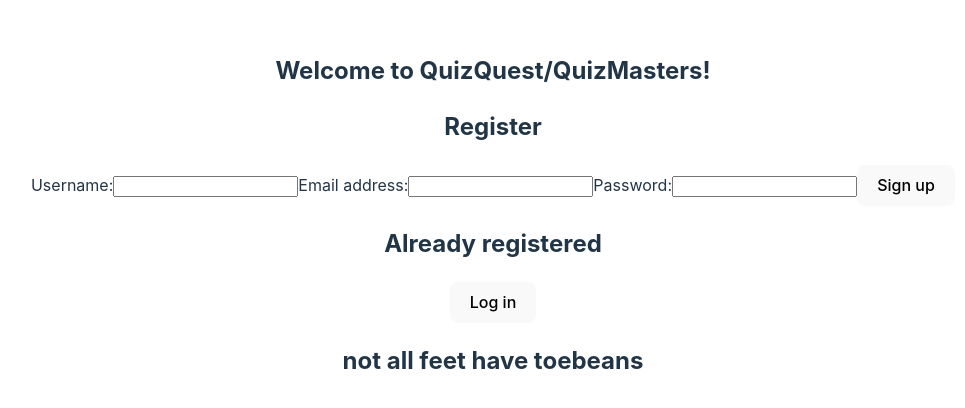
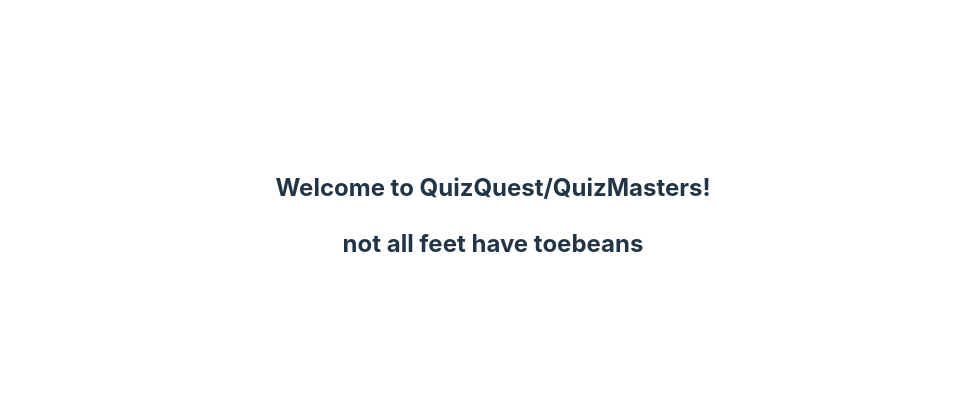
Before and after one commit to CodecoolGlobal/freestyle-mern-project-react-kveszti, a React (Vite) app in the folder client/: page / in a window 1280 px wide. Shown: the part 184-592 px from the top of the page, without its empty margins (147-1112 px from the left). Built offline with nearby package versions, Linux system fonts and the light colour scheme.

Commit message:
refactoring

```diff
--- a/client/src/App.jsx
+++ b/client/src/App.jsx
@@ -1,9 +1,11 @@
 import { useState, useEffect, createContext } from 'react';
 import "./App.css";
 import { BrowserRouter, Routes, Route } from 'react-router-dom';
-import Register from './Components/Registration/Registration';
+import Register from './Components/Register/Register.jsx';
 import Login from './Components/Login/Login';
 import UserSite from './Components/UserSite/UserSite';
+
+import { Layout } from './Pages/Layout/Layout.jsx'
 
 export const ValidUserContext = createContext(false);
 
@@ -43,15 +45,14 @@ function App() {
 
   return (
     <ValidUserContext.Provider value={{ validUser, setValidUser }}>
-      {!validUser ?
-        <div className="signUpContainer">
-          {!login ? <Register handleSubmit={handleSubmit} userName={userName} setUserName={setUserName} email={email} setEmail={setEmail} password={password} setPassword={setPassword} /> : <Login userLogin={userLogin} email={email} setEmail={setEmail} password={password} setPassword={setPassword} />}
-          <div className="logInChoice">
-            <h2>{signUpSignIn}</h2>
-            <button onClick={handleLogIn}>{loginBtn}</button>
-          </div>
-        </div> :
-        <UserSite />}
+      <BrowserRouter>
+        <Routes>
+          <Route path='/' element={<Layout />}>
+            <Route path='/register' element={<Register />}></Route>
+            <Route path='/login' element={<Login />}></Route>
+          </Route>
+        </Routes>
+      </BrowserRouter>
     </ValidUserContext.Provider>
   )
 }
--- a/client/src/Components/Login/Login.jsx
+++ b/client/src/Components/Login/Login.jsx
@@ -1,16 +1,16 @@
 
-export default function Login({ userLogin, email, setEmail, password, setPassword }) {
+export default function Login() {
 
     return (
         <><h2>Log in</h2>
-            <form className="logInForm" onSubmit={userLogin}>
+            <form className="logInForm" >
                 <label htmlFor="email" className='logInLabel'>
                     Email address:
-                    <input type="email" name="email" className="logInTextInput" value={email} onChange={e => setEmail(e.target.value)} required />
+                    <input type="email" name="email" className="logInTextInput" required />
                 </label>
                 <label htmlFor="pwd" className='logInLabel'>
                     Password:
-                    <input type="password" name="pwd" className="logInTextInput" value={password} onChange={e => setPassword(e.target.value)} />
+                    <input type="password" name="pwd" className="logInTextInput" />
                 </label>
                 <button className='logInBtn' key="logIn" type="submit">Log in</button>
             </form>
--- /dev/null
+++ b/client/src/Components/Register/Register.jsx
@@ -0,0 +1,25 @@
+
+
+export default function Register() {
+    const validPattern = "^(?=.*[a-z])(?=.*[A-Z])(?=.*\\d)[A-Za-z\\d]{6,}$"; //Asd4sd
+    return (
+        <>
+            <h2>Register</h2>
+            <form className="signUpForm">
+                <label htmlFor="user" className='signUpLabel'>
+                    Username:
+                    <input type="text" name="user" className="signUpTextInput" maxLength={20} required />
+                </label>
+                <label htmlFor="email" className='signUpLabel'>
+                    Email address:
+                    <input type="email" name="email" className="signUpTextInput" required />
+                </label>
+                <label htmlFor="pwd" className='signUpLabel'>
+                    Password:
+                    <input type="password" name="pwd" className="signUpTextInput" minLength={6} maxLength={12} required pattern={validPattern} />
+                </label>
+                <button className='signUpBtn' key="signUp" type="submit">Sign up</button>
+            </form>
+        </>
+    )
+}
--- a/client/src/Components/Registration/Registration.jsx
+++ /dev/null
@@ -1,25 +0,0 @@
-
-
-export default function Register({ handleSubmit, userName, setUserName, email, setEmail, password, setPassword }) {
-    const validPattern = "^(?=.*[a-z])(?=.*[A-Z])(?=.*\\d)[A-Za-z\\d]{6,}$"; //Asd4sd
-    return (
-        <>
-            <h2>Register</h2>
-            <form className="signUpForm" onSubmit={handleSubmit}>
-                <label htmlFor="user" className='signUpLabel'>
-                    Username:
-                    <input type="text" name="user" className="signUpTextInput" value={userName} onChange={e => setUserName(e.target.value)} maxLength={20} required />
-                </label>
-                <label htmlFor="email" className='signUpLabel'>
-                    Email address:
-                    <input type="email" name="email" className="signUpTextInput" value={email} onChange={e => setEmail(e.target.value)} required />
-                </label>
-                <label htmlFor="pwd" className='signUpLabel'>
-                    Password:
-                    <input type="password" name="pwd" className="signUpTextInput" value={password} onChange={e => setPassword(e.target.value)} minLength={6} maxLength={12} required pattern={validPattern} />
-                </label>
-                <button className='signUpBtn' key="signUp" type="submit">Sign up</button>
-            </form>
-        </>
-    )
-}
--- a/client/src/main.jsx
+++ b/client/src/main.jsx
@@ -1,18 +1,10 @@
 import React from 'react'
 import ReactDOM from 'react-dom/client'
-import { BrowserRouter, Routes, Route } from "react-router-dom"
 import './index.css'
 
-import { Layout } from './Pages/Layout/Layout.jsx'
 
 import App from './App.jsx'
 
 ReactDOM.createRoot(document.getElementById('root')).render(
-  <BrowserRouter>
-    <Routes>
-      <Route path='/' element={<Layout />}>
-        <Route path='/' element={<App />} />
-      </Route>
-    </Routes>
-  </BrowserRouter>
+  <App />
 )
```
